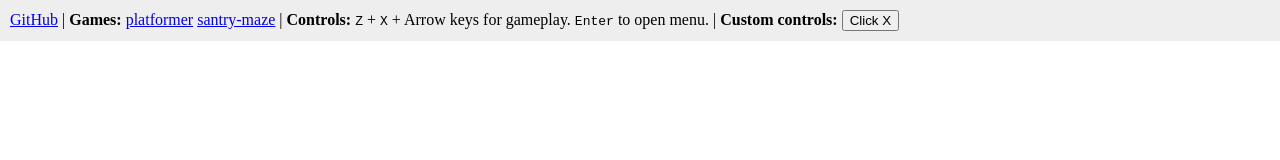
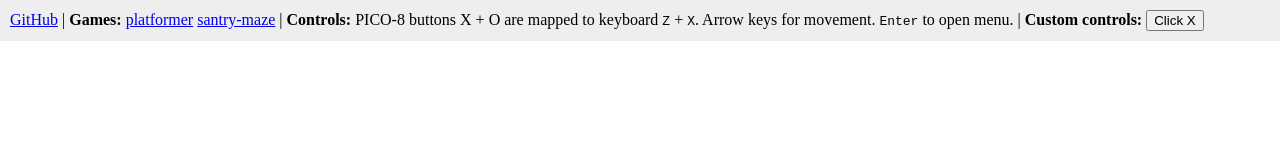
Before and after one commit to getsentry/hackweek-pico8-game, a website: page index.html in a window 1280 px wide. Drawn offline with Linux system fonts and the light colour scheme.

Commit message:
update controls

```diff
--- a/index.html
+++ b/index.html
@@ -21,7 +21,7 @@ hr.horizontal:after {
 <a href=exports/santry-maze.html target=game>santry-maze</a>
 <hr class=horizontal>
 <strong>Controls:</strong>
-<code>Z</code> + <code>X</code> + Arrow keys for gameplay. <code>Enter</code> to open menu.
+PICO-8 buttons X + O are mapped to keyboard <code>Z</code> + <code>X</code>. Arrow keys for movement. <code>Enter</code> to open menu.
 <hr class=horizontal>
 <strong>Custom controls:</strong>
 <button id=x_button>Click X</button>
```
